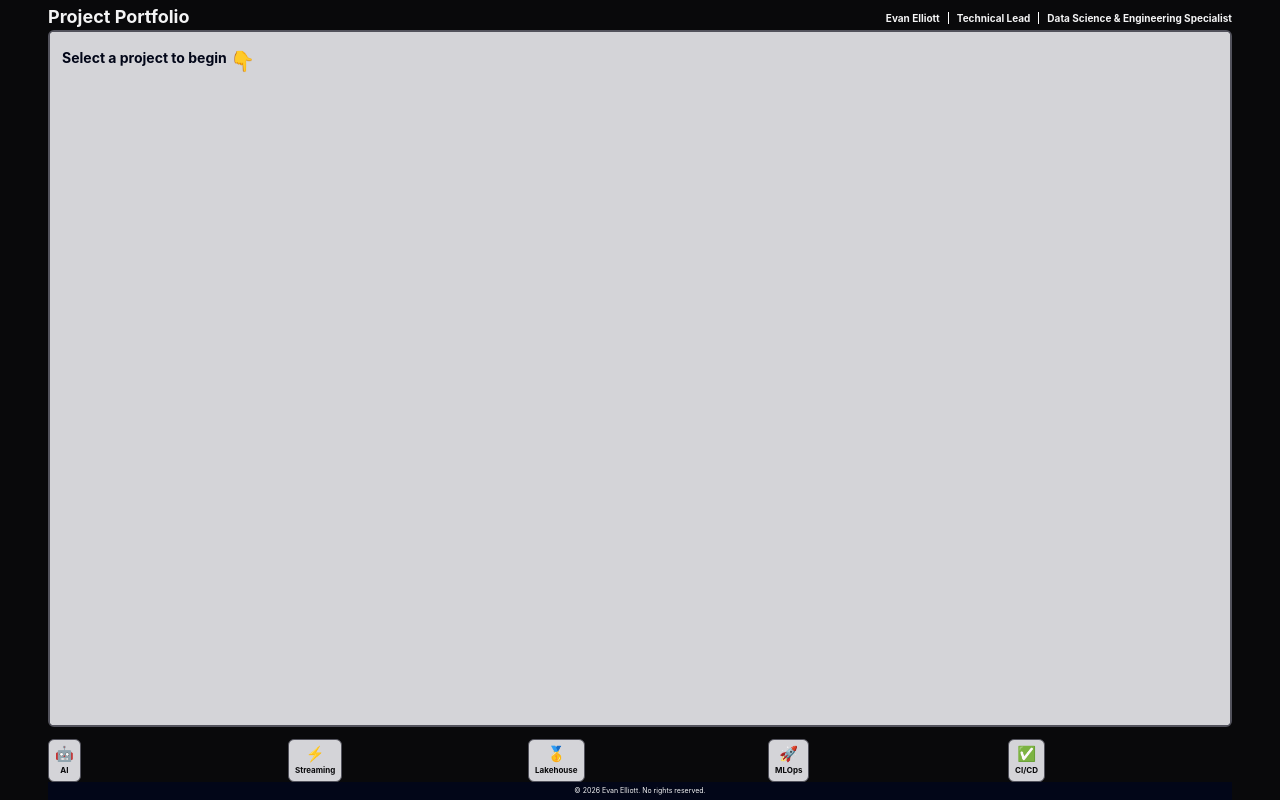
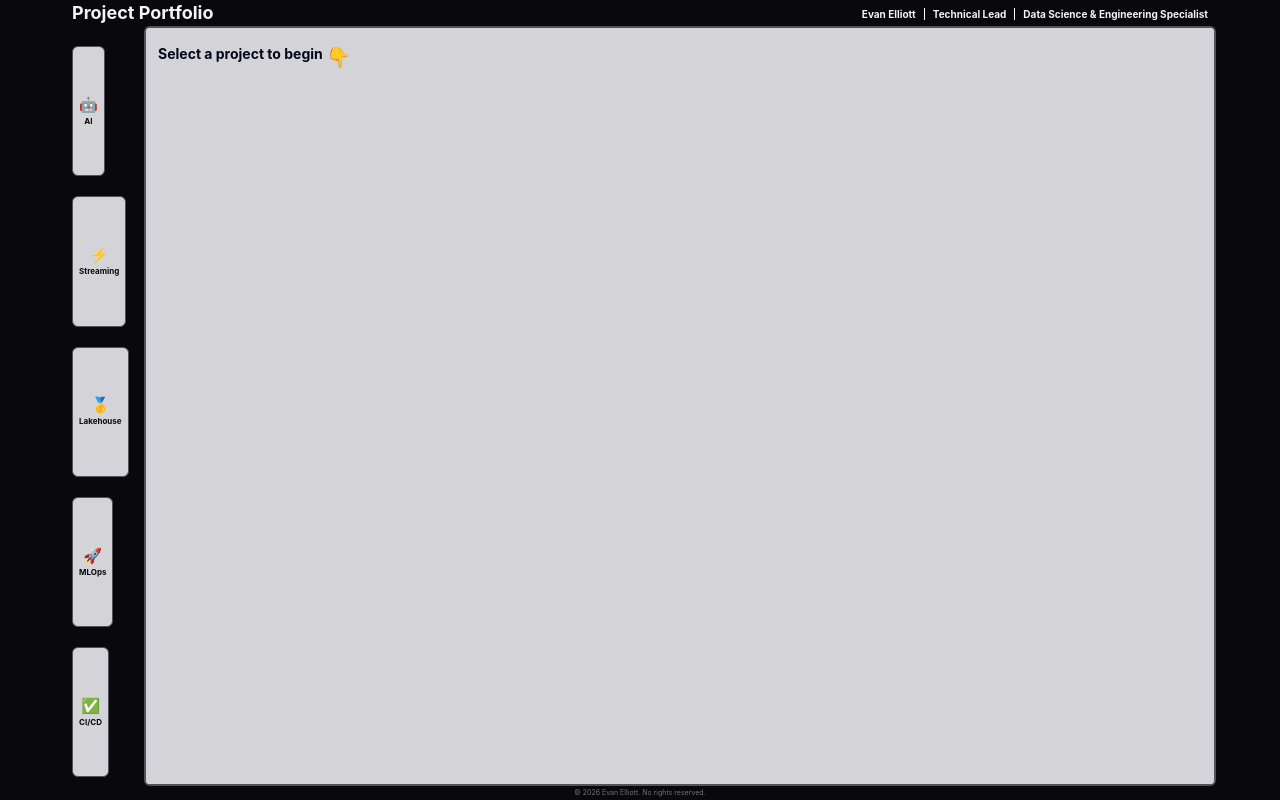
Before and after one commit to evanelliott/portfolio, a Vue app: page / in a window 1280 px wide. Built offline with nearby package versions, Linux system fonts and the light colour scheme.

Commit message:
Layout developments

```diff
--- a/src/App.vue
+++ b/src/App.vue
@@ -14,23 +14,42 @@ const handleProjectSelect = (id: string) => {
 </script>
 
 <template>
-  <div class="project-root fixed inset-0 flex flex-col bg-zinc-950 text-zinc-100 overflow-hidden isolate sm:px-12">
+  <div class="project-root fixed inset-0 flex flex-col bg-zinc-950 text-zinc-100 sm:px-16 overflow-hidden isolate">
 
     <!-- Top Header -->
-    <header class="w-full shrink-0 z-10 py-2 sm:py-1 mt-4 sm:mt-1">
-      <div class="max-w-7xl mx-auto px-4 sm:px-0 flex justify-between items-end">
+    <header class="w-full shrink-0 z-20 py-2 sm:py-1 sm:pb-1">
+      <div class="max-w-7xl mx-auto px-4 sm:px-2 flex justify-between items-end">
         <h4 class="font-bold leading-none text-[18px]">Project Portfolio</h4>
         <div class="hidden sm:block text-[10px] font-bold">
           <span class="px-2">Evan Elliott</span>
           <span class="px-2 border-l border-white">Technical Lead</span>
           <span class="pl-2 border-l border-white">Data Science & Engineering Specialist</span>
-
         </div>
       </div>
     </header>
 
-    <!-- Center Viewport -->
-    <main class="flex-1 w-full max-w-7xl mx-auto px-0 overflow-hidden relative text-slate-950">
+    <!-- Main Layout Container -->
+    <!-- On mobile, Project Bar is horizontal (col). On Desktop, it's vertical (row) -->
+    <div class="flex-1 flex flex-col sm:flex-row overflow-hidden">
+
+      <!-- Project Pane Bar -->
+      <!-- sm:h-full ensures it stretches the vertical height on desktop -->
+      <aside class="order-2 sm:order-1 w-full sm:w-20 h-auto sm:h-full shrink-0 bg-zinc-950 z-10">
+        <!-- flex-1 on the panes inside this flex container will force them to distribute evenly -->
+        <nav class="flex flex-row sm:flex-col h-full w-full p-2 gap-2">
+          <ProjectPane
+            v-for="project in projects"
+            :key="project.id"
+            :project="project"
+            :isActive="selectedId === project.id"
+            @click="handleProjectSelect(project.id)"
+            class="flex-1 min-w-0 min-h-0"
+          />
+        </nav>
+      </aside>
+
+      <!-- Main Viewport -->
+      <main class="order-1 sm:order-2 flex-1 relative overflow-y-auto text-slate-950 bg-zinc-900/20 custom-scrollbar">
         <RouterView v-slot="{ Component }">
           <Transition name="page" mode="out-in">
             <component :is="Component" :selectedId="selectedId" :projects="projects" />
@@ -38,65 +57,41 @@ const handleProjectSelect = (id: string) => {
         </RouterView>
       </main>
 
-    <!-- Bottom Project Pane (Horizontal) -->
-    <aside class="w-full shrink-0 bg-zinc-950 backdrop-blur-sm pb-0">
-      <nav class="flex flex-row w-full max-w-7xl mx-auto px-4 sm:px-0 gap-2 sm:gap-4 overflow-x-auto overflow-y-hidden custom-scrollbar pb-0">
-        <ProjectPane
-          v-for="project in projects"
-          :key="project.id"
-          :project="project"
-          :isActive="selectedId === project.id"
-          @click="handleProjectSelect(project.id)"
-          class="flex-2 w-48 sm:w-64"
-        />
-      </nav>
-    </aside>
+    </div>
 
-    <!-- Footer -->
-    <footer class="w-full py-1 text-center shrink-0 bg-slate-950 mb-0 sm:mb-0">
-      <div class="text-[7px]">
+    <footer class="w-full py-0.5 text-center shrink-0 bg-zinc-950 z-20">
+      <div class="text-[7px] text-zinc-500">
         &copy; {{ new Date().getFullYear() }} Evan Elliott. No rights reserved.
       </div>
     </footer>
-
   </div>
 </template>
 
+
 <style>
-/* Add this to your global CSS or a style tag in index.html */
 html, body, #app {
   margin: 0;
   padding: 0;
   height: 100%;
-  background-color: #09090b; /* Or whatever your main background is */
+  background-color: #09090b;
 }
 
 .project-root {
-  /* This ensures your "Select a project" text doesn't sit under the clock */
   padding-top: env(safe-area-inset-top);
 }
 
-/* .project-root {
-  height: 100dvh;
-} */
-
-/* Ensure the horizontal scroll is smooth and handles touch well */
 nav {
-  display: flex;
   -webkit-overflow-scrolling: touch;
   scrollbar-width: thin;
-  scroll-snap-type: x proximity;
 }
 
-/* Optional: Make items snap into place while scrolling */
-nav > * {
-  scroll-snap-align: start;
+.custom-scrollbar::-webkit-scrollbar {
+  width: 4px;
+  height: 4px;
 }
-
-.custom-scrollbar::-webkit-scrollbar { height: 4px; }
 .custom-scrollbar::-webkit-scrollbar-track { background: transparent; }
 .custom-scrollbar::-webkit-scrollbar-thumb {
-  background: rgba(79, 70, 229, 0.2);
+  background: rgba(255, 255, 255, 0.1);
   border-radius: 10px;
 }
 </style>
--- a/src/components/MarkdownView.vue
+++ b/src/components/MarkdownView.vue
@@ -99,19 +99,16 @@ const endPan = () => isPanning.value = false;
 
           <div class="px-8">
             <!-- Mobile: flex-col (Photo top) | Tablet+: flex-row (Side-by-side) -->
-            <div class="flex flex-col sm:flex-row gap-6">
+            <div class="flex flex-col gap-6">
 
-              <!-- PHOTO: Order 1 on mobile, Order 2 on Desktop -->
-              <div class="w-full sm:w-3/5 order-1 sm:order-2">
-                <img :src="project.imageUrl" alt="Project screenshot" class="w-full rounded-lg border border-zinc-950 shadow-sm object-cover">
-              </div>
-
-              <!-- TEXT & KPIs: Order 2 on mobile, Order 1 on Desktop -->
-              <div class="w-full sm:w-2/5 space-y-4 order-2 sm:order-1">
               <div>
                 <p class="text-[10px] text-zinc-900 leading-relaxed">
                   {{ project.summary }}
                 </p>
+              </div>
+
+              <div class="w-full">
+                <img :src="project.imageUrl" alt="Project screenshot" class="w-full rounded-lg border border-zinc-950 shadow-sm object-cover">
               </div>
 
               <!-- KPI Grid -->
@@ -122,13 +119,12 @@ const endPan = () => isPanning.value = false;
                   <span class="text-[9px] font-semibold text-zinc-600 mt-1">{{ kpi.label }}</span>
                 </div>
               </div>
-              </div>
 
             </div>
           </div>
 
           <!-- Rationale Grid (3 columns on all sizes, or adjust if needed) -->
-          <div class="grid grid-cols-1 sm:grid-cols-3 px-4 gap-4 mt-4">
+          <div class="grid grid-cols-1 sm:grid-cols-3 px-8 gap-4 mt-4">
             <div v-for="item in project.rationale" :key="item.title" class="space-y-2">
               <h4 class="text-[10px] font-bold flex items-center gap-2">
                 <span class="w-1.5 h-1.5 bg-indigo-600 rounded-full"></span>
```
Lines whose indentation alone changed are shown as unchanged.
